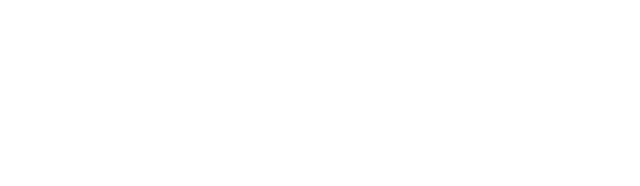
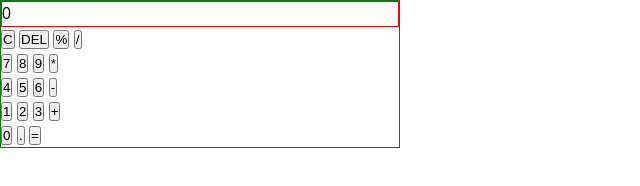
Before and after one commit to chiranuvathn/calculator, a plain HTML site: page index.html in a window 1280 px wide. Shown: the whole page, without its empty margins (0-640 px from the left). Drawn offline with Linux system fonts and the light colour scheme.

Commit message:
- add necessary button elements to populate the ui

```diff
--- a/index.html
+++ b/index.html
@@ -8,11 +8,37 @@
     </head>
     <body>
         <div id="cal-border">
-            <div id="cal-display">
-
-            </div>
+            <div id="cal-display">0</div>
             <div id="cal-button">
-
+                <div id="cal-button-row-one">
+                    <button>C</button>
+                    <button>DEL</button>
+                    <button>%</button>
+                    <button>/</button>
+                </div>
+                <div id="cal-button-row-two">
+                    <button>7</button>
+                    <button>8</button>
+                    <button>9</button>
+                    <button>*</button>
+                </div>
+                <div id="cal-button-row-three">
+                    <button>4</button>
+                    <button>5</button>
+                    <button>6</button>
+                    <button>-</button>
+                </div>
+                <div id="cal-button-row-four">
+                    <button>1</button>
+                    <button>2</button>
+                    <button>3</button>
+                    <button>+</button>
+                </div>
+                <div id="cal-button-row-five">
+                    <button>0</button>
+                    <button>.</button>
+                    <button>=</button>
+                </div>
             </div>
         </div>
     </body>
--- a/styles.css
+++ b/styles.css
@@ -0,0 +1,20 @@
+* {
+    margin: 0;
+    padding: 0;
+    box-sizing: border-box;
+}
+
+body {
+    font-family: Arial, sans-serif;
+    font-size: 16px;
+    line-height: 1.5;
+}
+
+#cal-border {
+    max-width: 400px;
+    border: 1px solid green;
+}
+
+#cal-display {
+    border: 1px solid red;
+}
```
